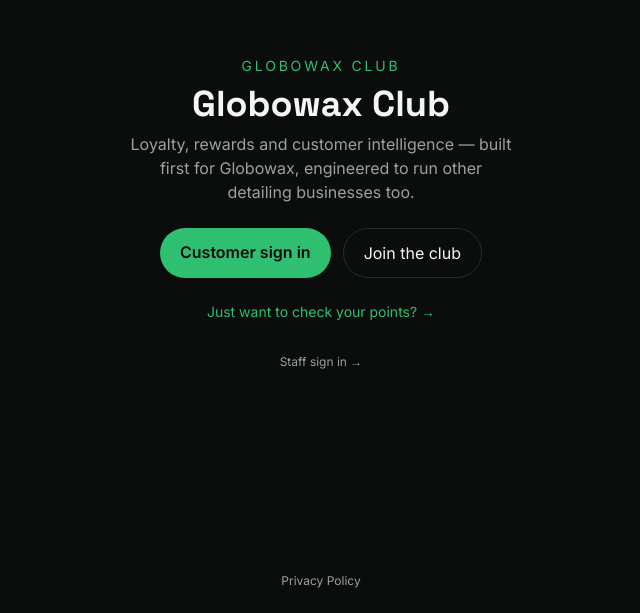
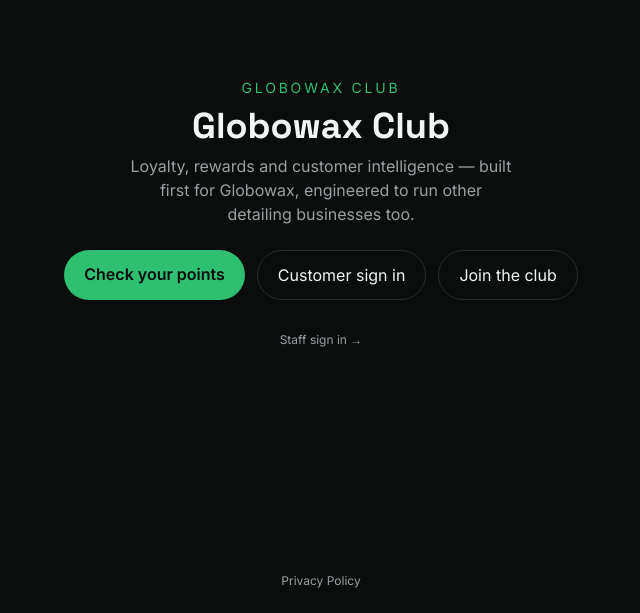
Before and after one commit to yetkinberberoglu/Globowax-loyalty, a Next.js app: page / in a window 1280 px wide. Shown: the part 187-800 px from the top of the page, without its empty margins (319-959 px from the left). Built offline with nearby package versions, Linux system fonts and the light colour scheme.

Commit message:
make check-points button prominent on homepage

```diff
--- a/app/page.tsx
+++ b/app/page.tsx
@@ -11,16 +11,16 @@
         </p>
       </div>
       <div className="flex gap-3 flex-wrap justify-center">
-        <Link href="/login" className="px-5 py-3 rounded-full bg-polish text-ink font-semibold hover:bg-polish-dim transition">
+        <Link href="/check" className="px-5 py-3 rounded-full bg-polish text-ink font-semibold hover:bg-polish-dim transition">
+          Check your points
+        </Link>
+        <Link href="/login" className="px-5 py-3 rounded-full border border-steel text-chalk hover:border-polish transition">
           Customer sign in
         </Link>
         <Link href="/signup" className="px-5 py-3 rounded-full border border-steel text-chalk hover:border-polish transition">
           Join the club
         </Link>
       </div>
-      <Link href="/check" className="text-polish text-sm hover:underline">
-        Just want to check your points? →
-      </Link>
       <Link href="/admin/login" className="text-fog text-xs hover:text-chalk mt-2">
         Staff sign in →
       </Link>
```
